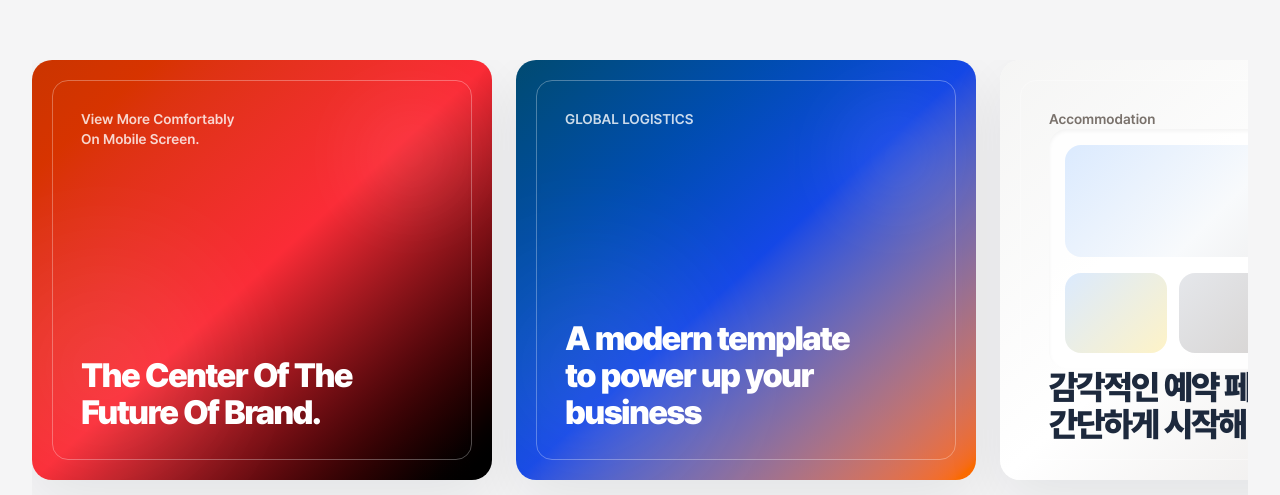
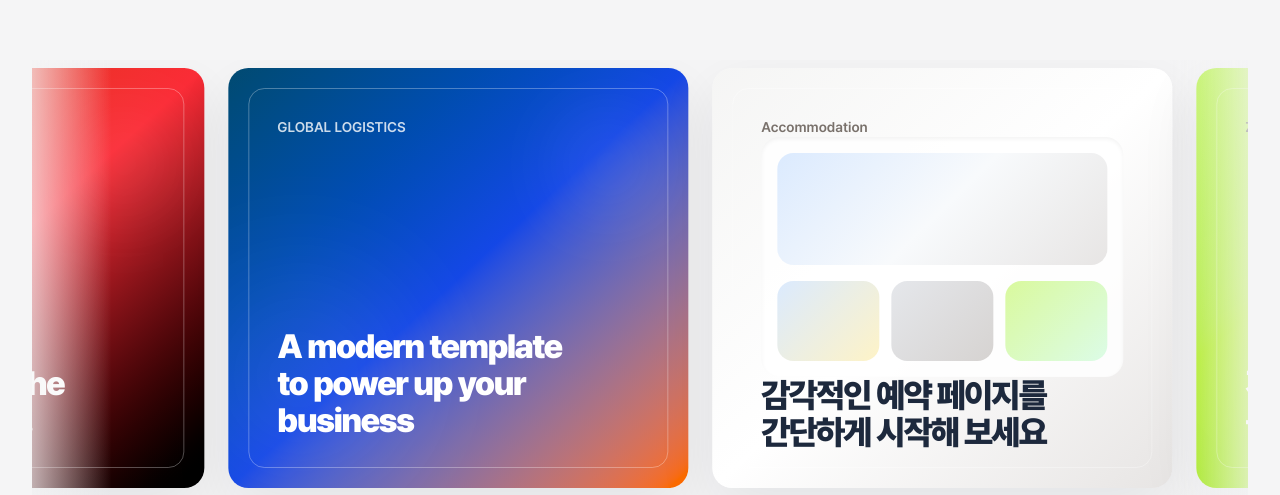
Before and after one commit to soltyspring/web-vending-machine, a React (Vite) app in the folder frontend/: page / in a window 1280 px wide. Shown: the part 295-790 px from the top of the page. Built offline with nearby package versions, Linux system fonts and the light colour scheme; no server answers.

Commit message:
[Feat] 메인 템플릿 마퀴 애니메이션 추가

```diff
--- a/frontend/src/index.css
+++ b/frontend/src/index.css
@@ -60,3 +60,23 @@ html, body, #root {
 .scrollbar-hide::-webkit-scrollbar {
   display: none;
 }
+
+.main-template-marquee-track {
+  animation: main-template-marquee 38s linear infinite;
+}
+
+@keyframes main-template-marquee {
+  from {
+    transform: translateX(0);
+  }
+
+  to {
+    transform: translateX(-50%);
+  }
+}
+
+@media (prefers-reduced-motion: reduce) {
+  .main-template-marquee-track {
+    animation: none;
+  }
+}
--- a/frontend/src/pages/MainPage.jsx
+++ b/frontend/src/pages/MainPage.jsx
@@ -65,10 +65,22 @@ export default function MainPage() {
         </div>
 
         <div className="mt-14 overflow-hidden">
-          <div className="flex gap-5 overflow-x-auto pb-4 md:gap-6">
-            {templates.map((item, index) => (
-              <TemplateCard key={item.title} item={item} index={index} />
-            ))}
+          <div className="main-template-marquee group relative -mx-5 overflow-hidden py-2 md:-mx-8">
+            <div className="pointer-events-none absolute inset-y-0 left-0 z-10 w-16 bg-gradient-to-r from-[#f5f5f6] to-transparent md:w-28" />
+            <div className="pointer-events-none absolute inset-y-0 right-0 z-10 w-16 bg-gradient-to-l from-[#f5f5f6] to-transparent md:w-28" />
+            <div className="main-template-marquee-track flex w-max pl-5 group-hover:[animation-play-state:paused] md:pl-8">
+              {[0, 1].map((setIndex) => (
+                <div
+                  key={setIndex}
+                  aria-hidden={setIndex === 1}
+                  className="flex shrink-0 gap-5 pr-5 md:gap-6 md:pr-6"
+                >
+                  {templates.map((item, index) => (
+                    <TemplateCard key={`${item.title}-${setIndex}`} item={item} index={index} />
+                  ))}
+                </div>
+              ))}
+            </div>
           </div>
         </div>
 
```
